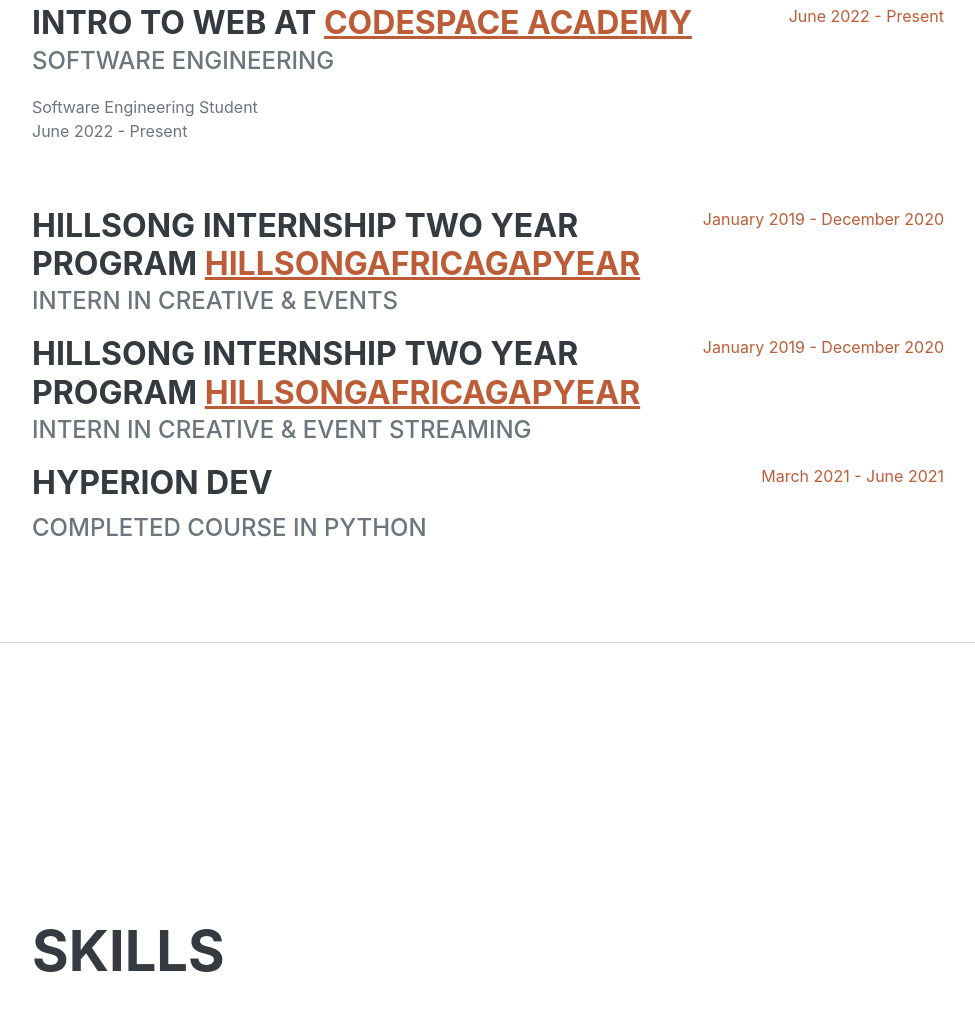
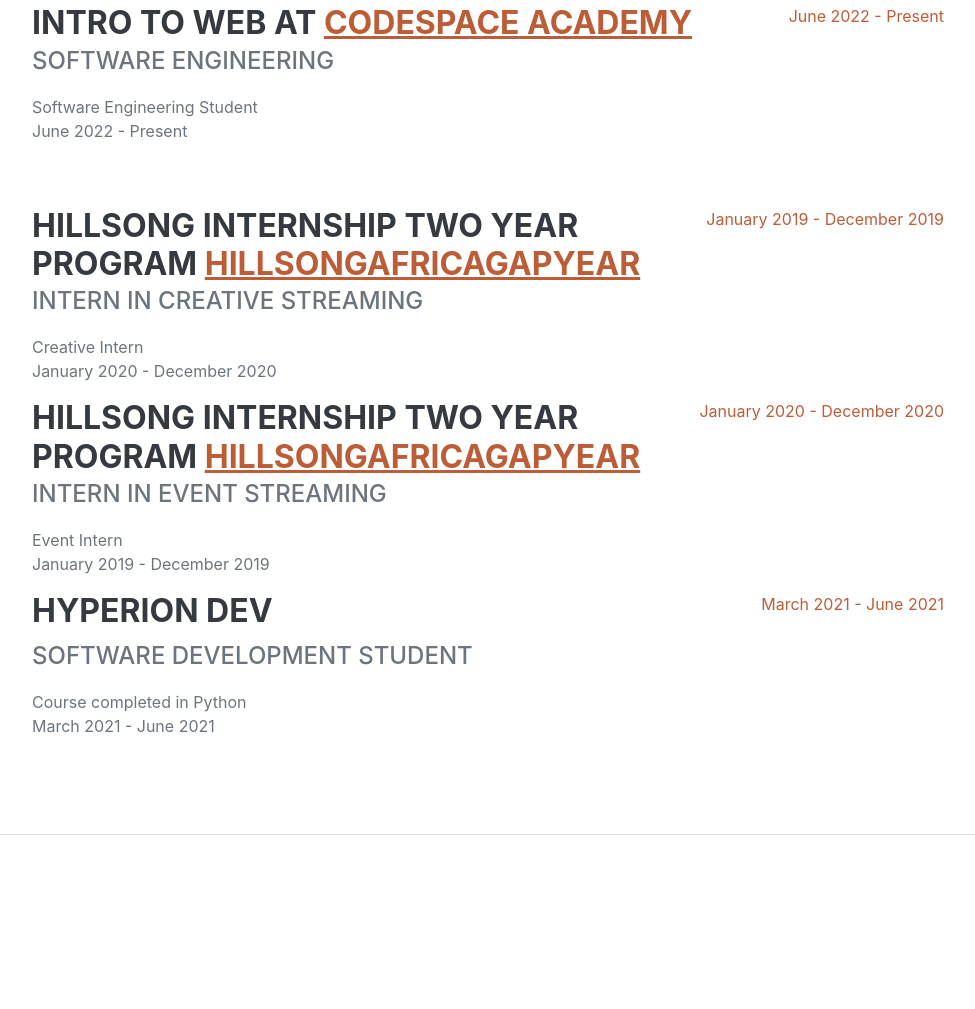
Before and after one commit to Thato2619/Updated-Resume-10-, a plain HTML site: page startbootstrap-resume-gh-pages/index.html in a window 1280 px wide. Shown: the part 2341-3350 px from the top of the page, without its empty margins (288-1263 px from the left). Drawn offline with nearby package versions, Linux system fonts and the light colour scheme; a web font is replaced by a local one.

Commit message:
update the formatting and information in 'Education'

```diff
--- a/startbootstrap-resume-gh-pages/index.html
+++ b/startbootstrap-resume-gh-pages/index.html
@@ -135,22 +135,28 @@
                         <div class="flex-grow-1">
                             <h3 class="mb-0">Hillsong Internship Two Year Program <a href="https://www.facebook.com/HillsongAfricaGapYear/" target="blank">
                                 HillsongAfricaGapYear </a></h3>
-                            <div class="subheading mb-3">Intern in Creative & Events</div>
+                            <div class="subheading mb-3">Intern in Creative Streaming</div>
+                            <div>Creative Intern</div>
+                            <p>January 2020 - December 2020</p>
                         </div>
-                        <div class="flex-shrink-0"><span class="text-primary">January 2019 - December 2020</span></div>
+                        <div class="flex-shrink-0"><span class="text-primary">January 2019 - December 2019</span></div>
                     </div>
                     <div class="d-flex flex-column flex-md-row justify-content-between">
                         <div class="flex-grow-1">
                             <h3 class="mb-0">Hillsong Internship Two Year Program <a href="https://www.facebook.com/HillsongAfricaGapYear/" target="blank">
                                 HillsongAfricaGapYear </a></h3>
-                            <div class="subheading mb-3">Intern in Creative & Event Streaming</div>
+                            <div class="subheading mb-3">Intern in Event Streaming</div>
+                            <div>Event Intern</div>
+                            <p>January 2019 - December 2019</p>
                         </div>
-                        <div class="flex-shrink-0"><span class="text-primary">January 2019 - December 2020</span></div>
+                        <div class="flex-shrink-0"><span class="text-primary">January 2020 - December 2020</span></div>
                     </div>
                     <div class="d-flex flex-column flex-md-row justify-content-between">
                         <div class="flex-grow-1">
                             <h3 class="mb-0"><h3> Hyperion Dev</h3>
-                            <div class="subheading mb-3">Completed course in Python</div>
+                            <div class="subheading mb-3">Software Development student</div>
+                            <div>Course completed in Python</div>
+                            <p>March 2021 - June 2021</p>
                         </div>
                         <div class="flex-shrink-0"><span class="text-primary">March 2021 - June 2021</span></div>
                     </div>
```
